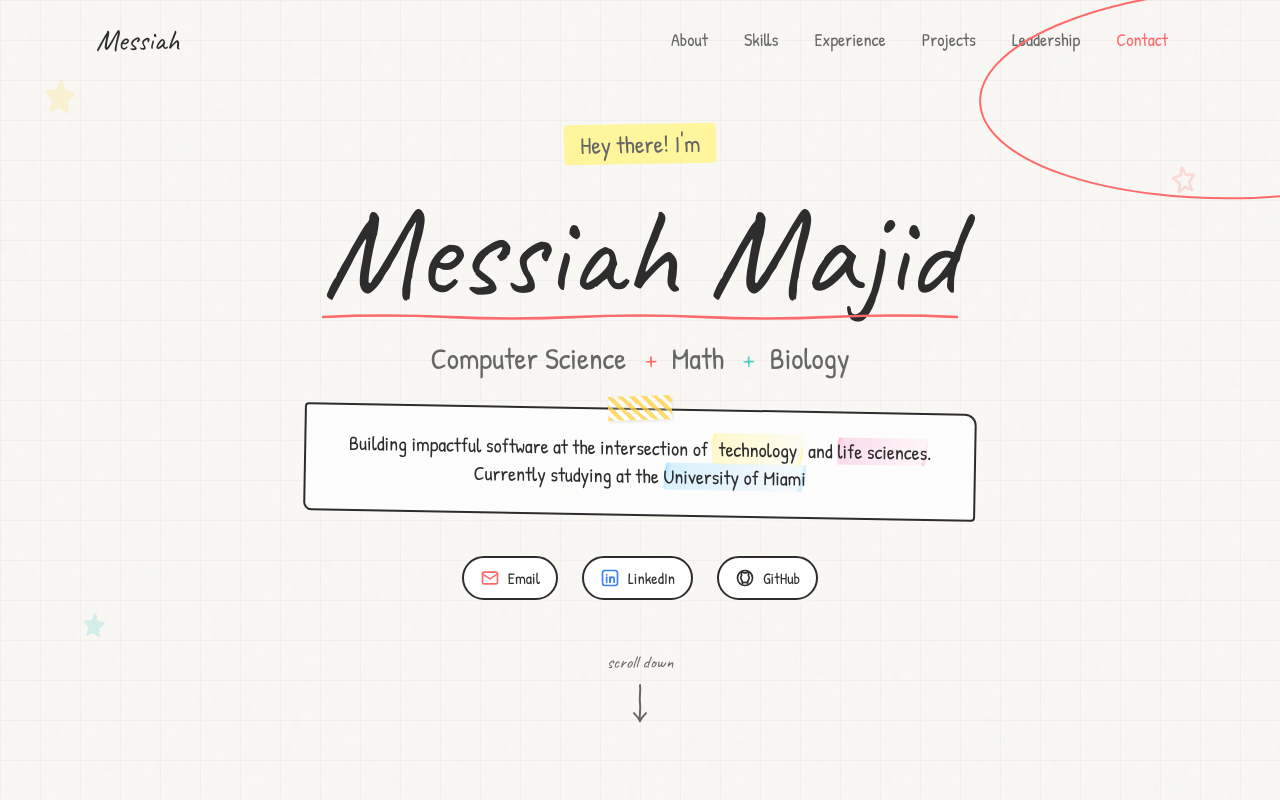
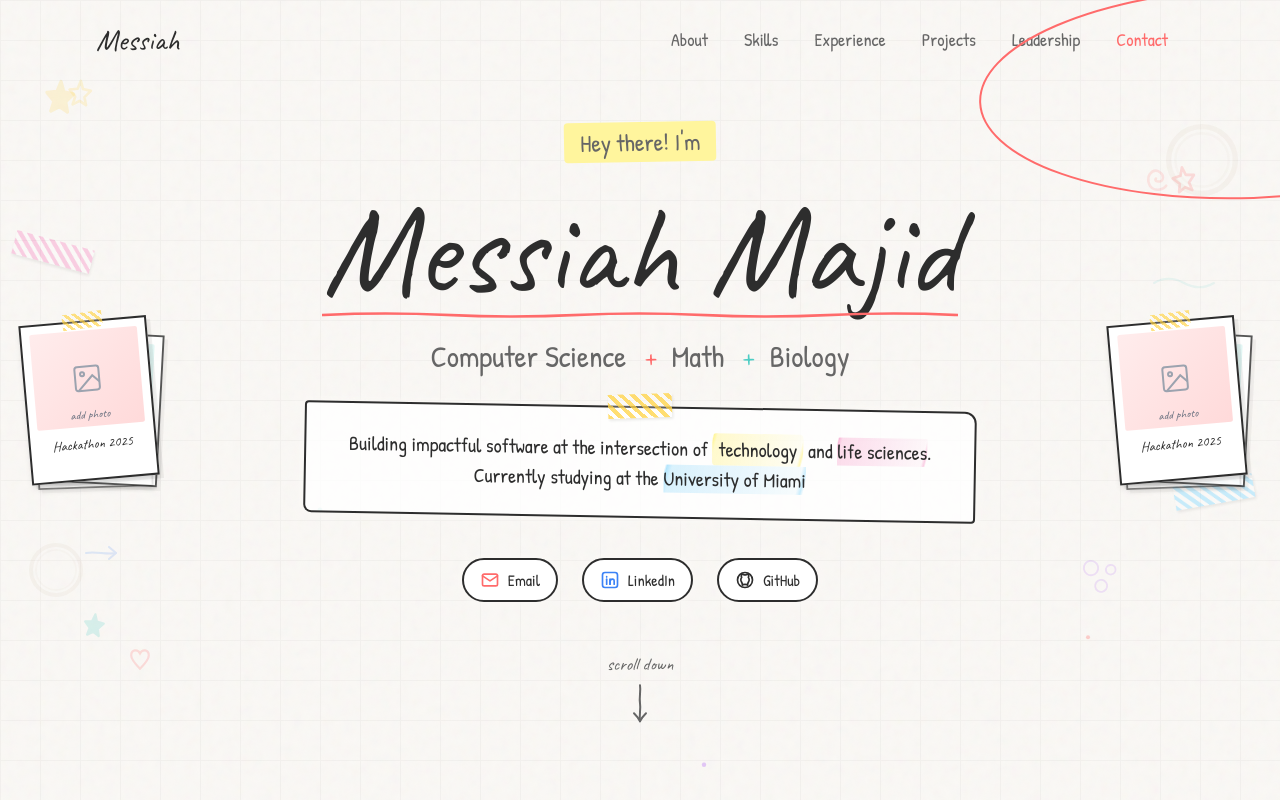
Before and after one commit to messiahmajid/messiah-portfolio, a Next.js app: page / in a window 1280 px wide. Shown: the top 800 px of the page. Built offline with nearby package versions, Linux system fonts and the light colour scheme.

Commit message:
Added sketch elements and photostack

```diff
--- a/src/app/globals.css
+++ b/src/app/globals.css
@@ -325,6 +325,38 @@ body {
   transition: transform 0.1s ease;
 }
 
+/* Click wiggle animation for text */
+.click-wiggle {
+  cursor: pointer;
+  display: inline-block;
+  transition: transform 0.1s ease;
+}
+
+.click-wiggle:active {
+  animation: textWiggle 0.4s ease-in-out;
+}
+
+@keyframes textWiggle {
+  0% { transform: rotate(0deg); }
+  15% { transform: rotate(-3deg) scale(1.02); }
+  30% { transform: rotate(3deg) scale(0.98); }
+  45% { transform: rotate(-2deg) scale(1.01); }
+  60% { transform: rotate(2deg) scale(0.99); }
+  75% { transform: rotate(-1deg); }
+  100% { transform: rotate(0deg); }
+}
+
+/* Wiggle on hover for interactive elements */
+.hover-wiggle:hover {
+  animation: subtleWiggle 0.5s ease-in-out;
+}
+
+@keyframes subtleWiggle {
+  0%, 100% { transform: rotate(0deg); }
+  25% { transform: rotate(-2deg); }
+  75% { transform: rotate(2deg); }
+}
+
 /* Paper fold corner */
 .paper-fold {
   position: relative;
--- a/src/app/page.tsx
+++ b/src/app/page.tsx
@@ -9,19 +9,61 @@ import Projects from "@/components/Projects";
 import Leadership from "@/components/Leadership";
 import Contact from "@/components/Contact";
 import Footer from "@/components/Footer";
+import PhotoStack from "@/components/PhotoStack";
+import { FloatingDoodles, ScatteredDots, WavyDivider, CoffeeRing, TapeStrip } from "@/components/Doodles";
 
 export default function Home() {
   return (
-    <main className="min-h-screen">
+    <main className="min-h-screen relative">
+      {/* Global floating doodles */}
+      <FloatingDoodles className="fixed inset-0 z-0" />
+
+      {/* Polaroid photo stacks on sides */}
+      <PhotoStack position="left" />
+      <PhotoStack position="right" />
+
+      {/* Scattered decorative elements */}
+      <ScatteredDots className="fixed inset-0 z-0" />
+
+      {/* Coffee ring stains for that authentic scrapbook feel */}
+      <CoffeeRing className="fixed top-[15%] right-[3%] z-0" size={80} />
+      <CoffeeRing className="fixed bottom-[25%] left-[2%] z-0" size={60} />
+
+      {/* Random tape strips */}
+      <TapeStrip className="fixed top-[30%] left-[1%] z-0" rotation={15} color="#f8bbd9" />
+      <TapeStrip className="fixed top-[60%] right-[2%] z-0" rotation={-10} color="#b3e5fc" />
+      <TapeStrip className="fixed bottom-[40%] left-[3%] z-0" rotation={5} color="#c8e6c9" />
+
+      {/* Main content */}
+      <div className="relative z-10">
         <Navigation />
         <Hero />
+
+        <WavyDivider className="my-4 opacity-30" color="#ff6b6b" />
+
         <About />
+
+        <WavyDivider className="my-4 opacity-30" color="#4ecdc4" />
+
         <Skills />
+
+        <WavyDivider className="my-4 opacity-30" color="#ffd54f" />
+
         <Experience />
+
+        <WavyDivider className="my-4 opacity-30" color="#a855f7" />
+
         <Projects />
+
+        <WavyDivider className="my-4 opacity-30" color="#3b82f6" />
+
         <Leadership />
+
+        <WavyDivider className="my-4 opacity-30" color="#ff6b6b" />
+
         <Contact />
         <Footer />
+      </div>
     </main>
   );
 }
```
Lines whose indentation alone changed are shown as unchanged.
